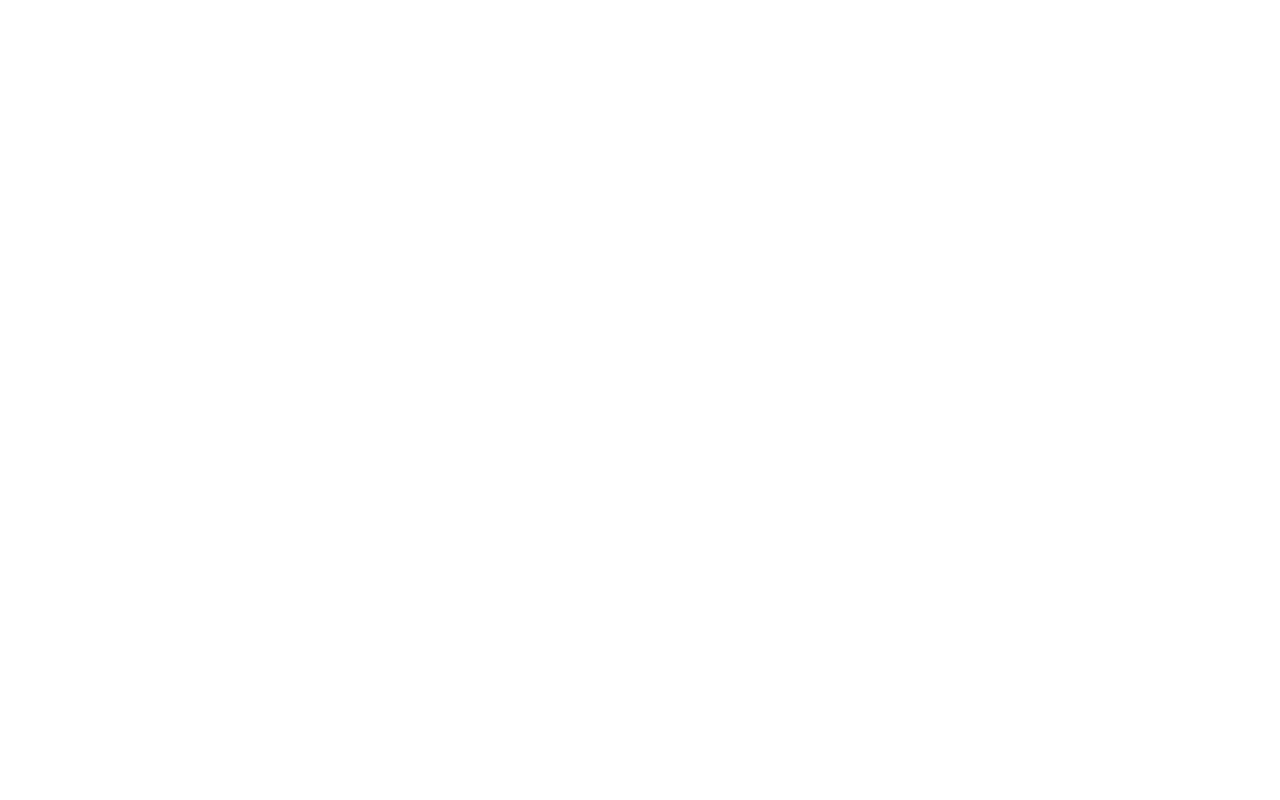
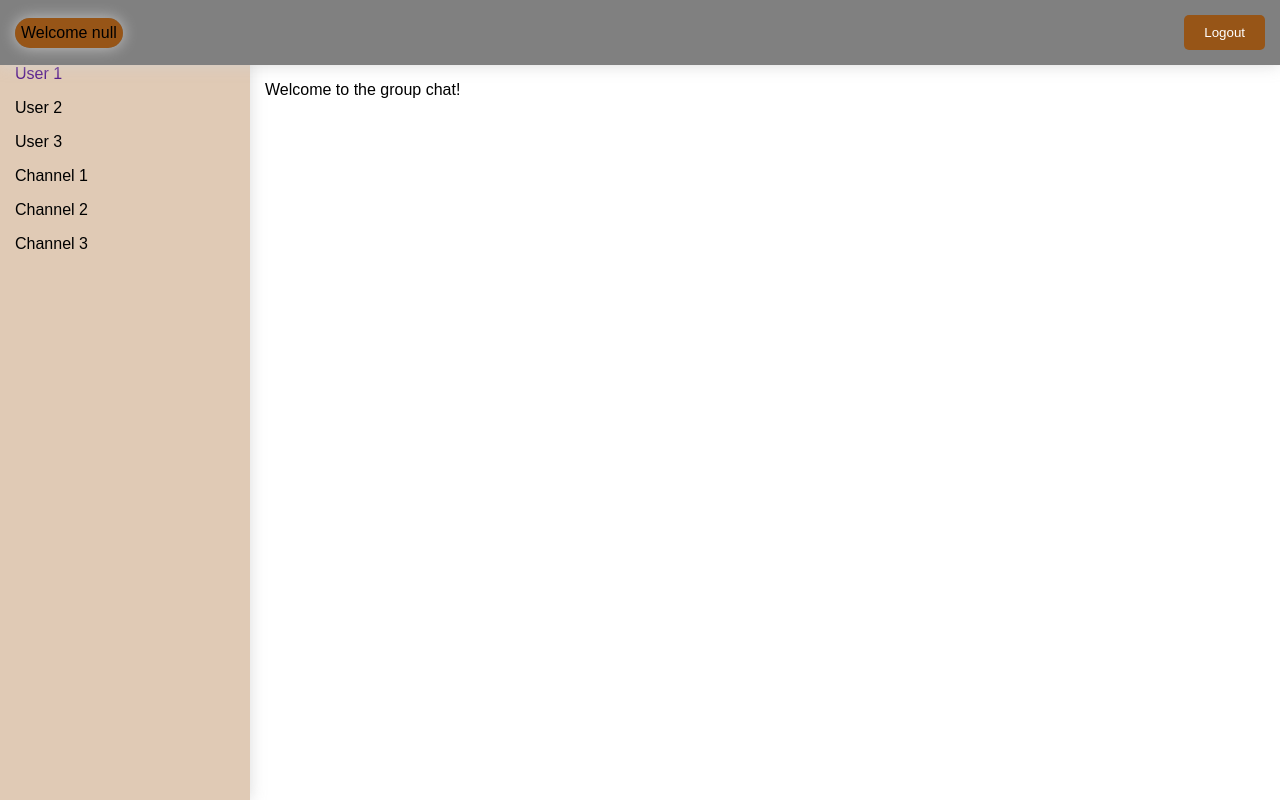
Before and after one commit to harshitsharma88/Group_Chat_Application, a website: page public/views/chatMainPage.html in a window 1280 px wide. Drawn offline with nearby package versions, Linux system fonts and the light colour scheme.

Commit message:
test screen

```diff
--- a/controllers/userLoginController.js
+++ b/controllers/userLoginController.js
@@ -61,7 +61,7 @@ const login=async(req,res,next)=>{
                     res.status(500).json(error)
                 }
                 if(result){
-                    res.status(200).json({message:"Logged in Successfully",token:generateJWTid({id:user.id})})
+                    res.status(200).json({message:"Logged in Successfully",token:generateJWTid({id:user.id}),username:user.name})
                 }
                 else{
                     res.status(400).json({message:"Incorrect Password"})
--- a/group.js
+++ b/group.js
@@ -16,12 +16,15 @@ app.use(express.static('public'));
 
 /////////---Routes---///////////////
 const userLoginRoute=require('./routes/userLoginRoute');
+const chatPageRoute= require('./routes/chatPageRoute');
 
 
 
 
 ////////---request-handling---//////
 app.use('/',userLoginRoute);
+app.use('/chatpage',chatPageRoute);
+
 
 
 
--- /dev/null
+++ b/public/css/chatMainPage.css
@@ -0,0 +1,74 @@
+body {
+    margin: 0;
+    font-family: Arial, sans-serif;
+}
+
+.navbar {
+    background-color: rgba(128, 128, 128, 1);
+    padding: 15px;
+    display: flex;
+    justify-content: space-between;
+    align-items: center;
+    box-shadow: 0 0 15px rgba(211, 211, 211, 0.8);
+    position: fixed;
+    width: 100%;
+    top: 0;
+    z-index: 1;
+    box-sizing: border-box;
+}
+
+.logout-button {
+    background-color: rgba(154, 80, 11, 0.895);
+    color: white;
+    border: none;
+    padding: 10px 20px;
+    cursor: pointer;
+    border-radius: 5px;
+    transition: background-color 0.3s, box-shadow 0.3s;
+}
+
+.logout-button:hover {
+    background-color: rgba(104, 30, 0, 0.895);
+    box-shadow: 0 0 15px rgba(211, 211, 211, 0.8);
+}
+
+.container {
+    display: flex;
+    height: calc(100vh - 50px); /* Adjust height according to navbar height */
+    margin-top: 50px; /* Ensure content doesn't go under the navbar */
+}
+
+.side-panel {
+    width: 250px;
+    background-color: rgba(154, 80, 11, 0.3);
+    overflow-y: auto;
+    padding: 15px;
+    box-shadow: 0 0 15px rgba(211, 211, 211, 0.8);
+    position: fixed;
+    top: 50px; /* Start below the navbar */
+    bottom: 0;
+    left: 0;
+    box-sizing: border-box;
+}
+
+.side-panel::-webkit-scrollbar {
+    width: 0;
+    background: transparent;
+}
+
+.chat-area {
+    flex: 1;
+    margin-left: 250px; /* Ensure chat area starts after the side panel */
+    background-color: #fff;
+    padding: 15px;
+    box-sizing: border-box;
+    overflow-y: auto; /* Ensure chat area is scrollable if content overflows */
+    height: calc(100vh - 50px); /* Ensure it occupies the full height of the viewport minus navbar */
+}
+
+.title {
+    background-color: rgba(154, 80, 11, 0.895);
+    box-shadow: 0 0 15px rgba(211, 211, 211, 0.8);
+    padding: 6px;
+    border-radius: 20px;
+}
--- /dev/null
+++ b/public/scripting/chatPage.js
@@ -0,0 +1,10 @@
+const username= localStorage.getItem("username");
+const token = localStorage.getItem("token");
+
+document.querySelector('.title').textContent="Welcome "+username;
+
+
+document.querySelector('.logout-button').addEventListener('click',()=>{
+    localStorage.removeItem('token');
+    location.replace('http://50.16.9.194')
+})
--- a/public/views/chatMainPage.html
+++ b/public/views/chatMainPage.html
@@ -3,9 +3,33 @@
 <head>
     <meta charset="UTF-8">
     <meta name="viewport" content="width=device-width, initial-scale=1.0">
-    <title>Document</title>
+    <title>Chat Application</title>
+    <link rel="stylesheet" href="/css/chatMainPage.css">
+    <link rel="icon" type="image/x-icon" href="/views/favicon.png">
+
 </head>
 <body>
-
+    <div class="navbar">
+        <div class="title"></div>
+        <button class="logout-button">Logout</button>
+    </div>
+    <div class="container">
+        <div class="side-panel">
+            <!-- Side panel content, such as list of users or channels -->
+            <a href="" style="text-decoration: none;">User 1</a>
+            <p>User 2</p>
+            <p>User 3</p>
+            <p>Channel 1</p>
+            <p>Channel 2</p>
+            <p>Channel 3</p>
+            <!-- Add more content to enable scrolling -->
+        </div>
+        <div class="chat-area">
+            <!-- Chat messages will be displayed here -->
+            <p>Welcome to the group chat!</p>
+        </div>
+    </div>
 </body>
+<script src="https://cdnjs.cloudflare.com/ajax/libs/axios/1.6.8/axios.min.js"></script>
+<script src="/scripting/chatPage.js"></script>
 </html>
--- /dev/null
+++ b/routes/chatPageRoute.js
@@ -0,0 +1,6 @@
+const Router = require('express').Router();
+const chatPageController= require('../controllers/chatPageController');
+
+Router.get('/',chatPageController.sendChatPage);
+
+module.exports=Router;
--- a/routes/userLoginRoute.js
+++ b/routes/userLoginRoute.js
@@ -1,5 +1,4 @@
 const Router = require('express').Router();
-const path=require('path');
 const userLoginController=require('../controllers/userLoginController');
 
 Router.get('/',userLoginController.getLoginPage);
```
Also changed, not shown: controllers/chatPageController.js (added, +10 -0 lines), public/scripting/loginpage.js (+8 -3 lines).
